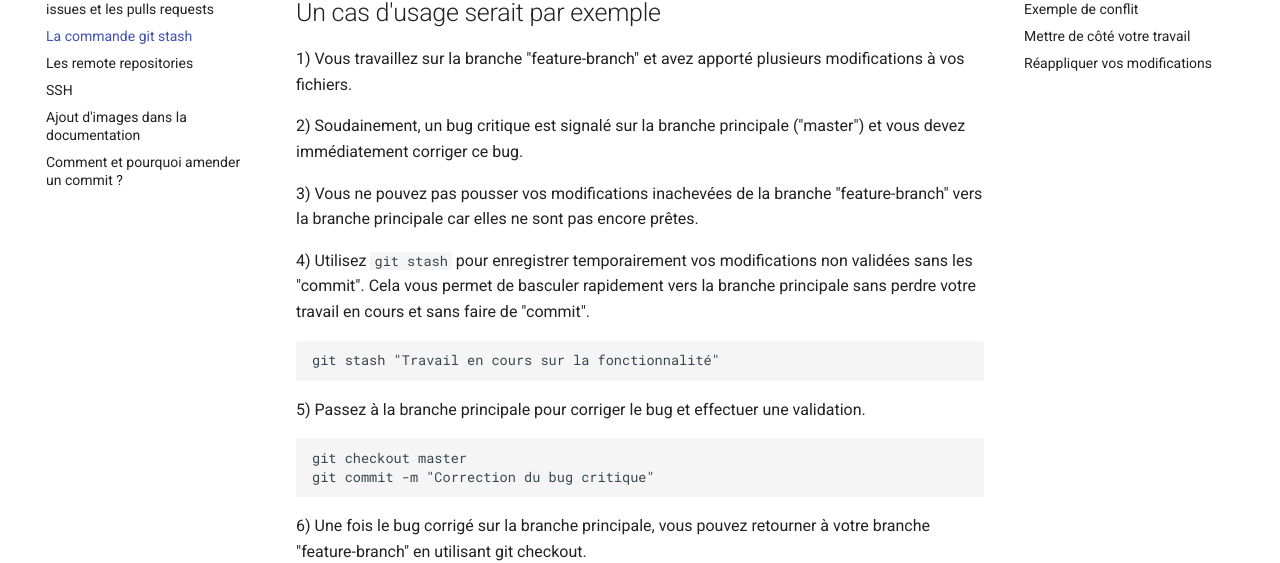
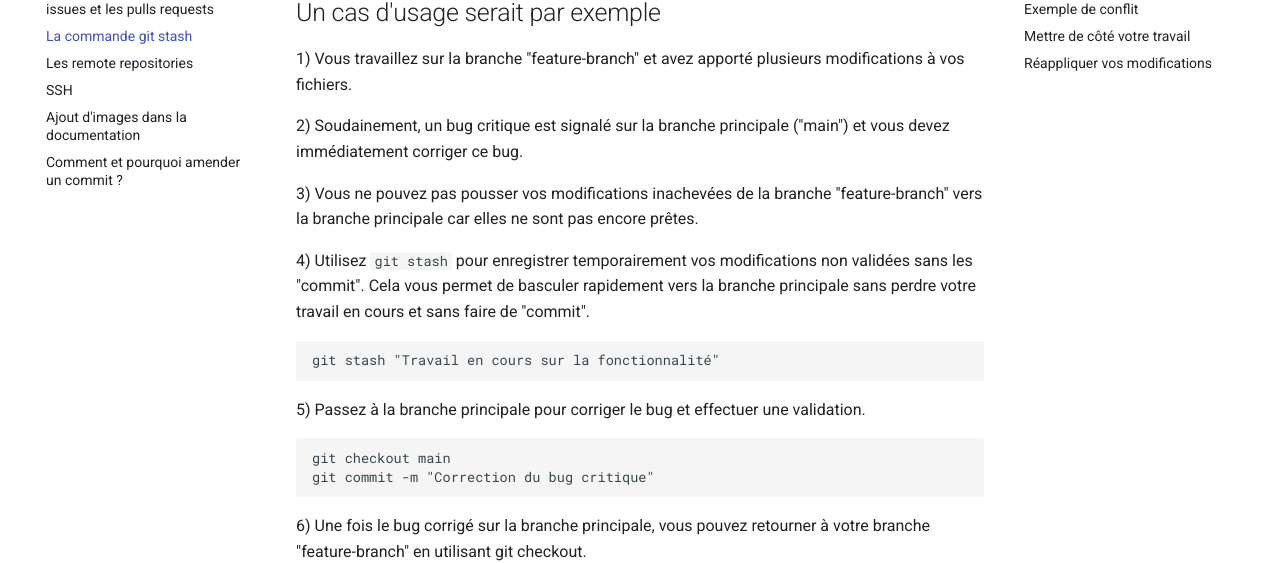
Before and after one commit to ub-mmi-but/git-101, an MkDocs documentation site: the page built from docs/6-git-stash-et-git-stash-pop.md, in a window 1280 px wide and 900 px high, scrolled down 250 px. Shown: the part 144-707 px from the top of the window. Built offline with MkDocs 1.6.1 and Material for MkDocs 9.7.7, drawn with Linux system fonts in a browser that asks for light colours.

Commit message:
correction review

````diff
--- a/docs/6-git-stash-et-git-stash-pop.md
+++ b/docs/6-git-stash-et-git-stash-pop.md
@@ -8,7 +8,7 @@ Le stockage est pratique si vous avez besoin de changer rapidement de contexte e
 
 1) Vous travaillez sur la branche "feature-branch" et avez apporté plusieurs modifications à vos fichiers.
 
-2) Soudainement, un bug critique est signalé sur la branche principale ("master") et vous devez immédiatement corriger ce bug.
+2) Soudainement, un bug critique est signalé sur la branche principale ("main") et vous devez immédiatement corriger ce bug.
 
 3) Vous ne pouvez pas pousser vos modifications inachevées de la branche "feature-branch" vers la branche principale car elles ne sont pas encore prêtes.
 
@@ -21,7 +21,7 @@ git stash "Travail en cours sur la fonctionnalité"
 5) Passez à la branche principale pour corriger le bug et effectuer une validation.
 
 ```bash
-git checkout master
+git checkout main
 git commit -m "Correction du bug critique"
 ```
 
````
